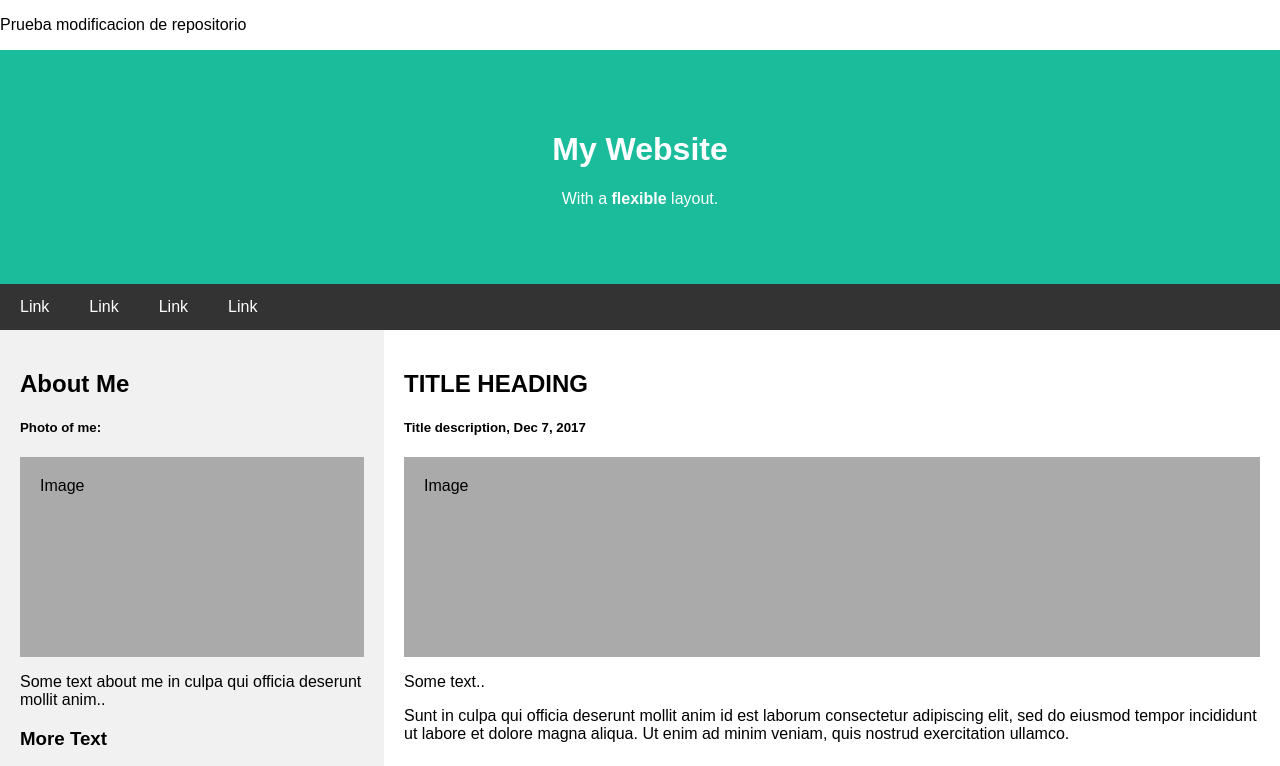
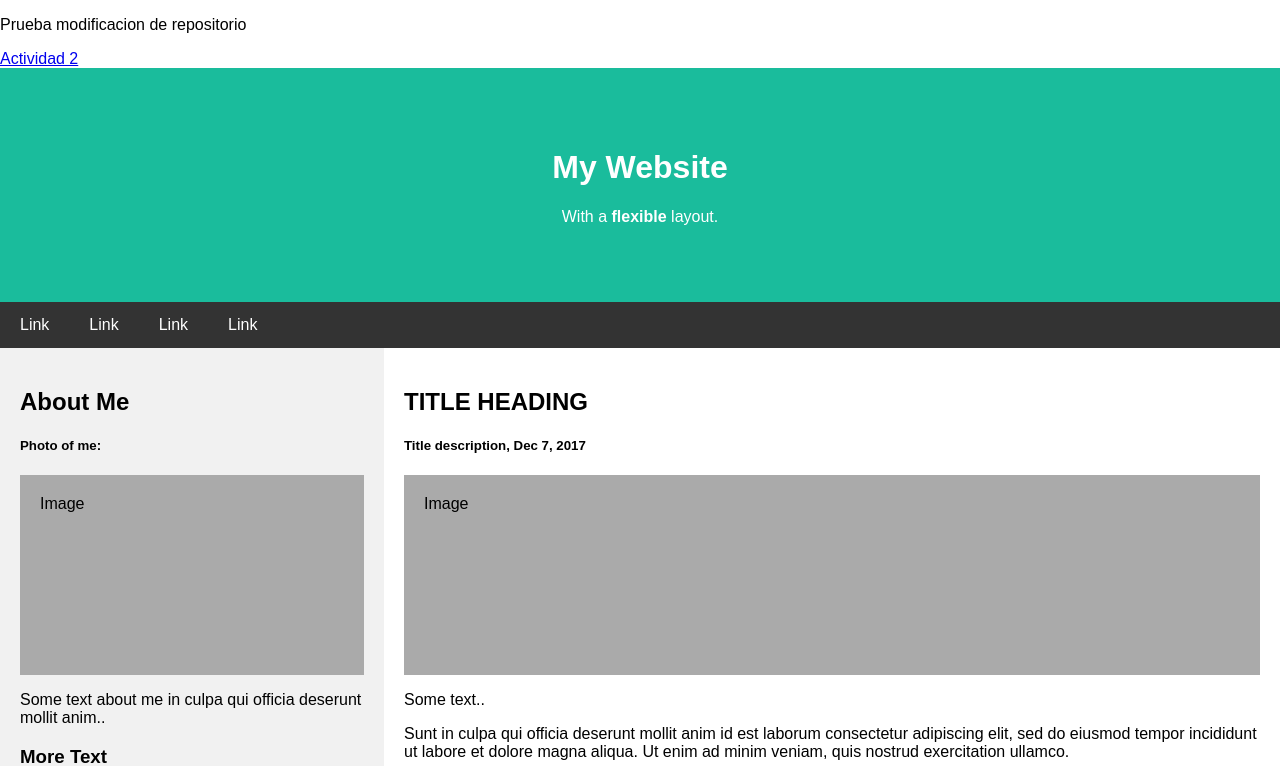
Before and after one commit to miguelmtnezz/proyectodeclase, a plain HTML site: page index.html in a window 1280 px wide. Shown: the top 766 px of the page. Drawn offline with Linux system fonts and the light colour scheme.

Commit message:
UGITA3 - Añadido link a actividad2.html

```diff
--- a/index.html
+++ b/index.html
@@ -11,6 +11,8 @@
 <body>
 
 <p>Prueba modificacion de repositorio</p>
+
+<a href="actividad2.html">Actividad 2</a>
 
     <!-- Header -->
     <div class="header">
```
